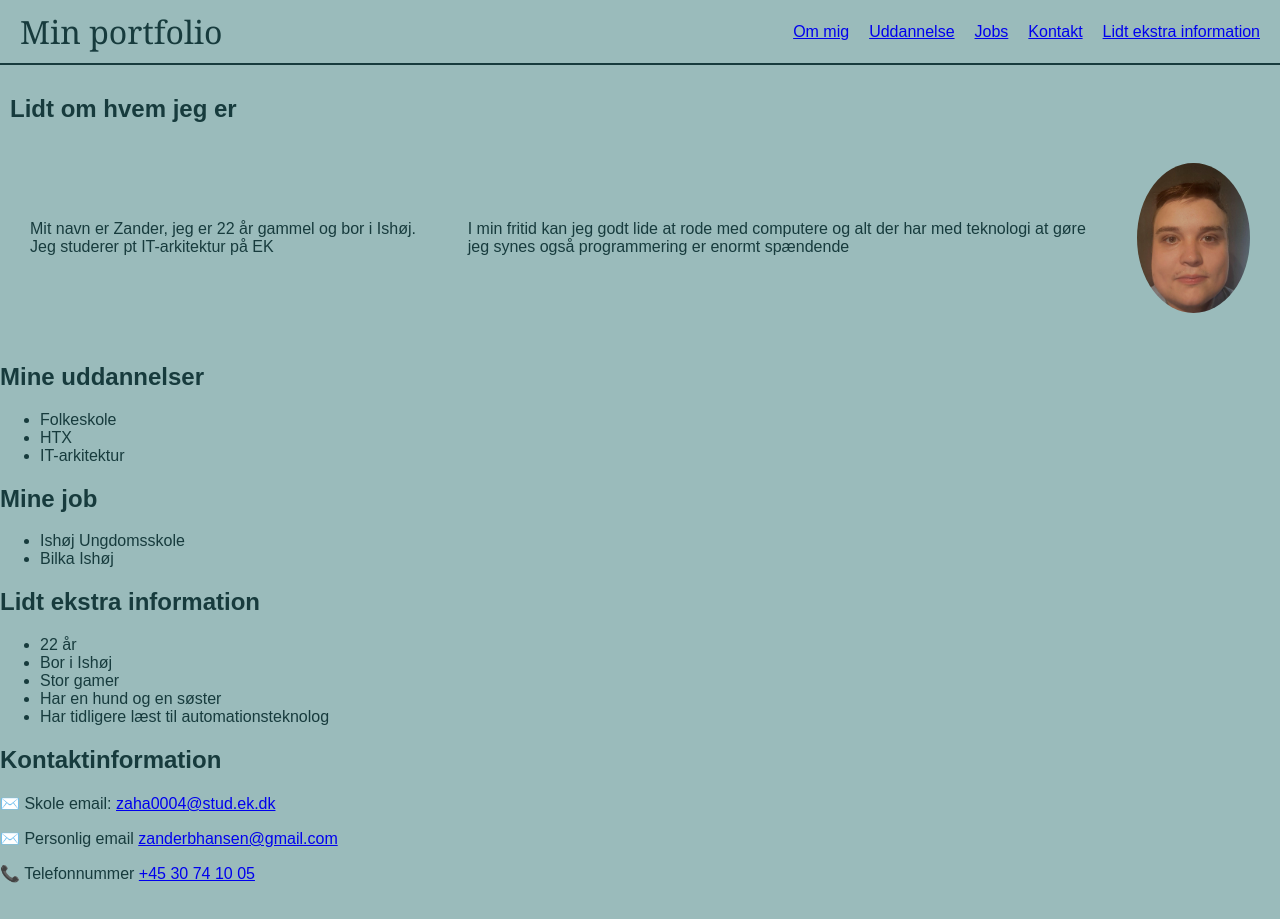
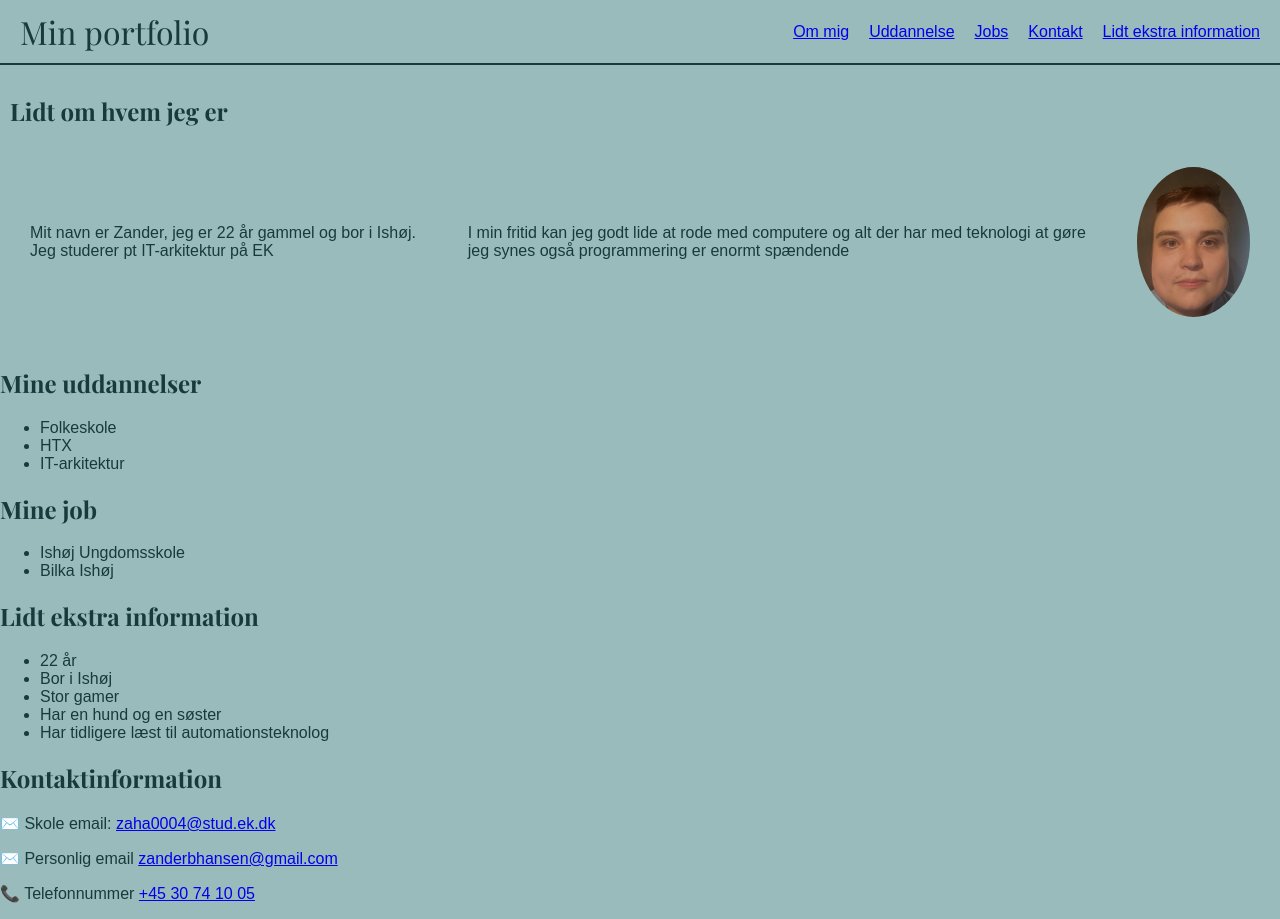
Before and after one commit to zander642/Zander-Portfolio, a website: page index.html in a window 1280 px wide. Drawn offline with nearby package versions, Linux system fonts and the light colour scheme.

Commit message:
Typografi

```diff
--- a/index.html
+++ b/index.html
@@ -5,6 +5,11 @@
     <meta charset="UTF-8">
     <meta name="viewport" content="width=device-width, initial-scale=1.0">
     <title>Portfolio</title>
+
+    <link rel="preconnect" href="https://fonts.googleapis.com">
+    <link rel="preconnect" href="https://fonts.gstatic.com" crossorigin>
+    <link href="https://fonts.googleapis.com/css2?family=Playfair+Display:wght@400;500;600;700&display=swap" rel="stylesheet">
+
     <link rel="stylesheet" href="portfolio design.css"/>
 </head>
 
--- a/portfolio design.css
+++ b/portfolio design.css
@@ -19,10 +19,14 @@ header {
         padding: 0;
     }
 header h1 {
-    font-family: Georgia, serif;
+    font-family: Playfair Display, serif;
     font-size: 32px;
     font-weight: normal;
     margin: 0;
+}
+
+h2 {
+    font-family: Playfair Display, serif;
 }
 
 img {
```
